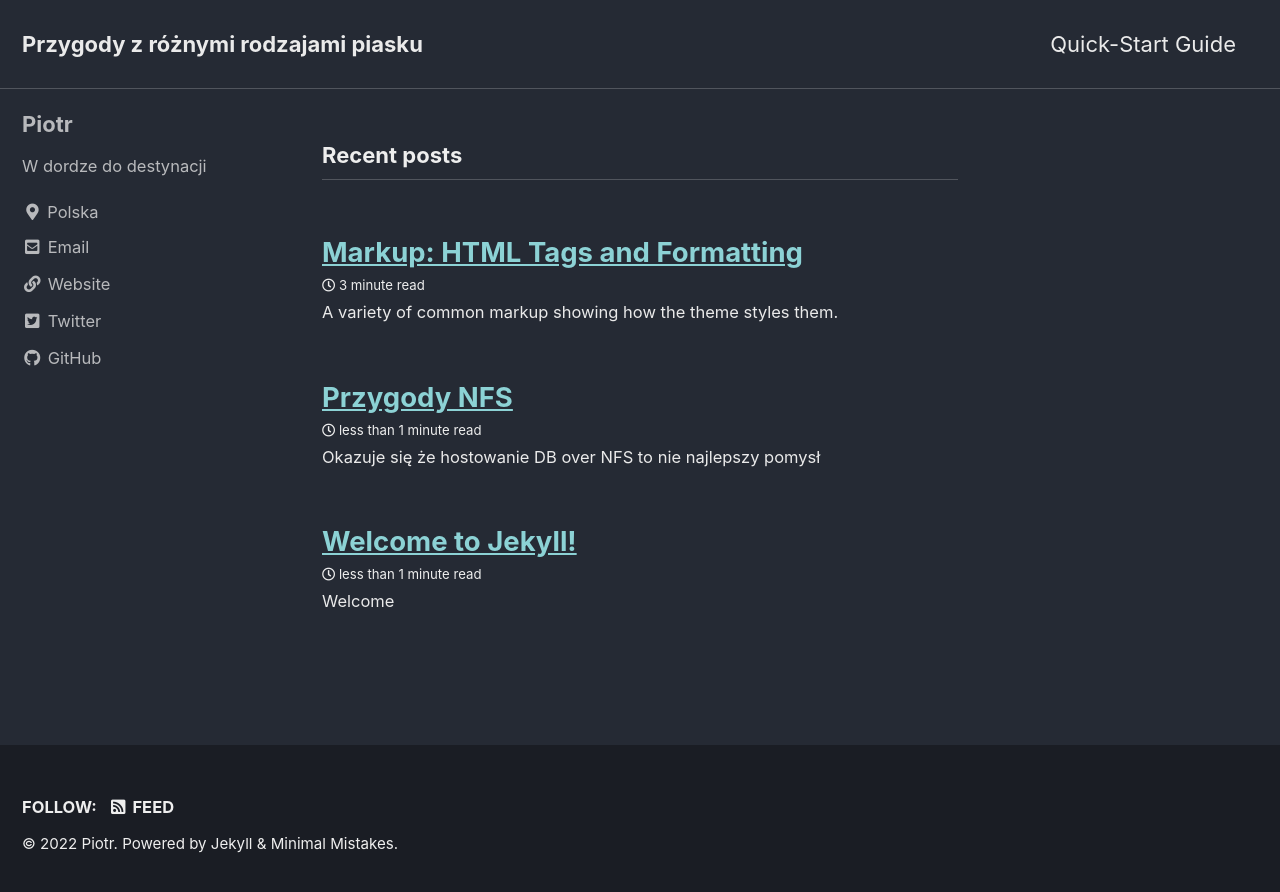
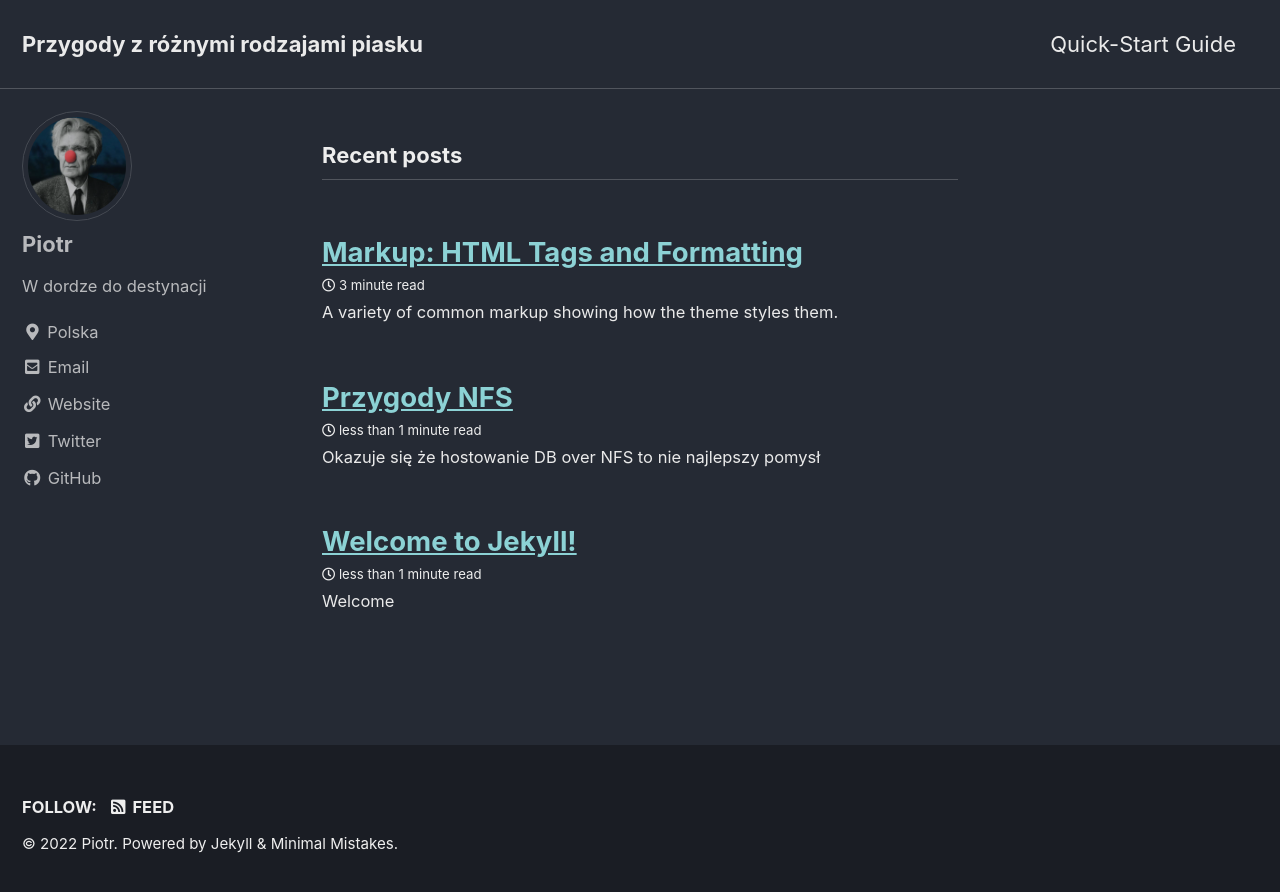
Before and after one commit to MrDum/MrDum.github.io, a Jekyll site: the page built from index.html, in a window 1280 px wide. Shown: the top 892 px of the page. Built offline with Jekyll 4.4.1, drawn with Linux system fonts in a browser that asks for light colours; cached includes are drawn as plain includes; the list of posts is cut into pages by our own code.

```diff
--- a/_config.yml
+++ b/_config.yml
@@ -106,7 +106,7 @@ analytics:
 # Site Author
 author:
   name             : "Piotr"
-  avatar           : # path of avatar image, e.g. "/assets/images/bio-photo.jpg"
+  avatar           : "/assets/images/profil.jpg"
   bio              : "W dordze do destynacji"
   location         : "Polska"
   email            :
```
Also changed, not shown: _posts/2022-06-01-nfs-mod.md (+1 -1 lines), _posts/2022-07-11-test.md (+1 -1 lines), assets/images/profil.jpg (added), 1 other file.
